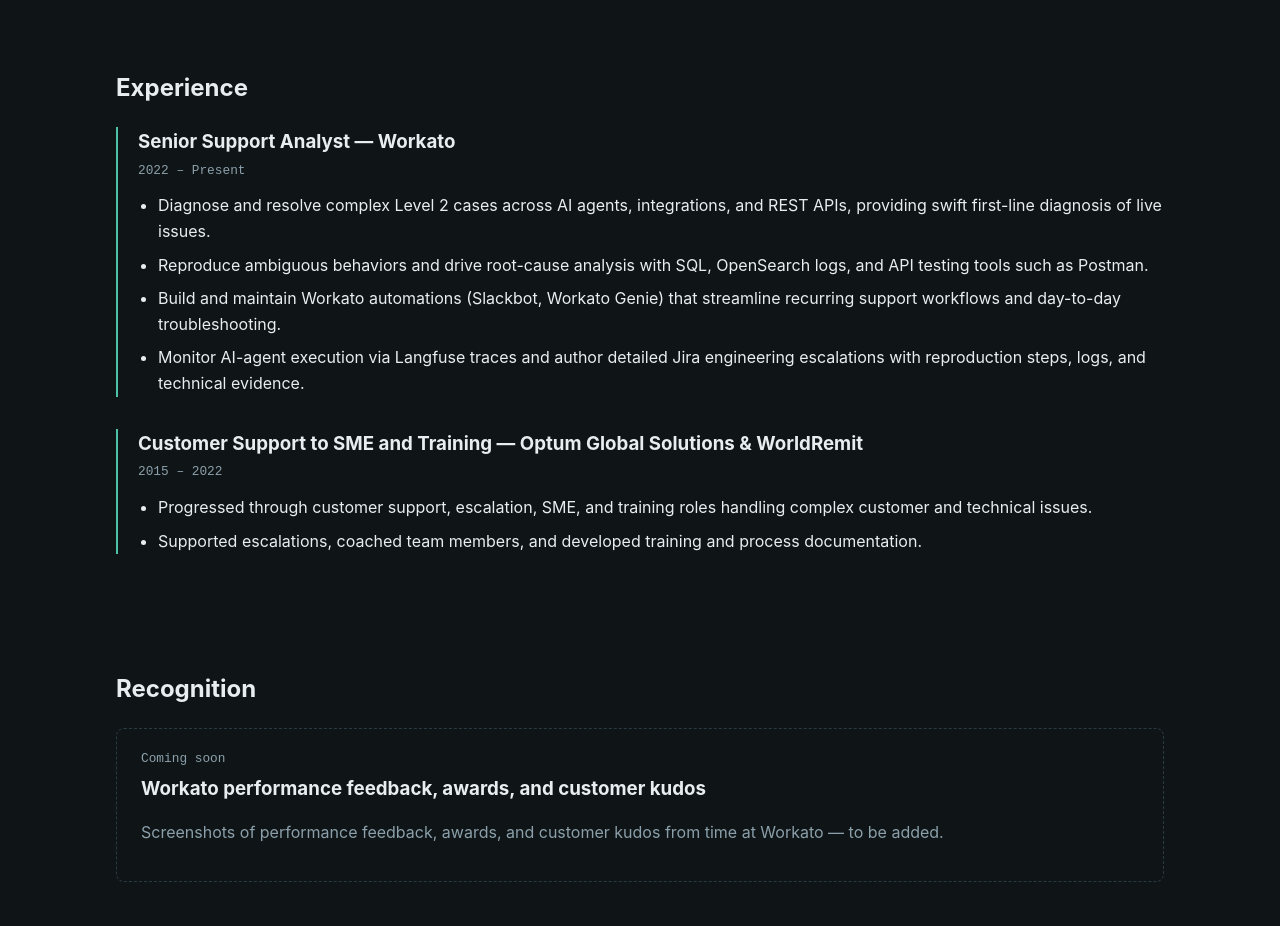
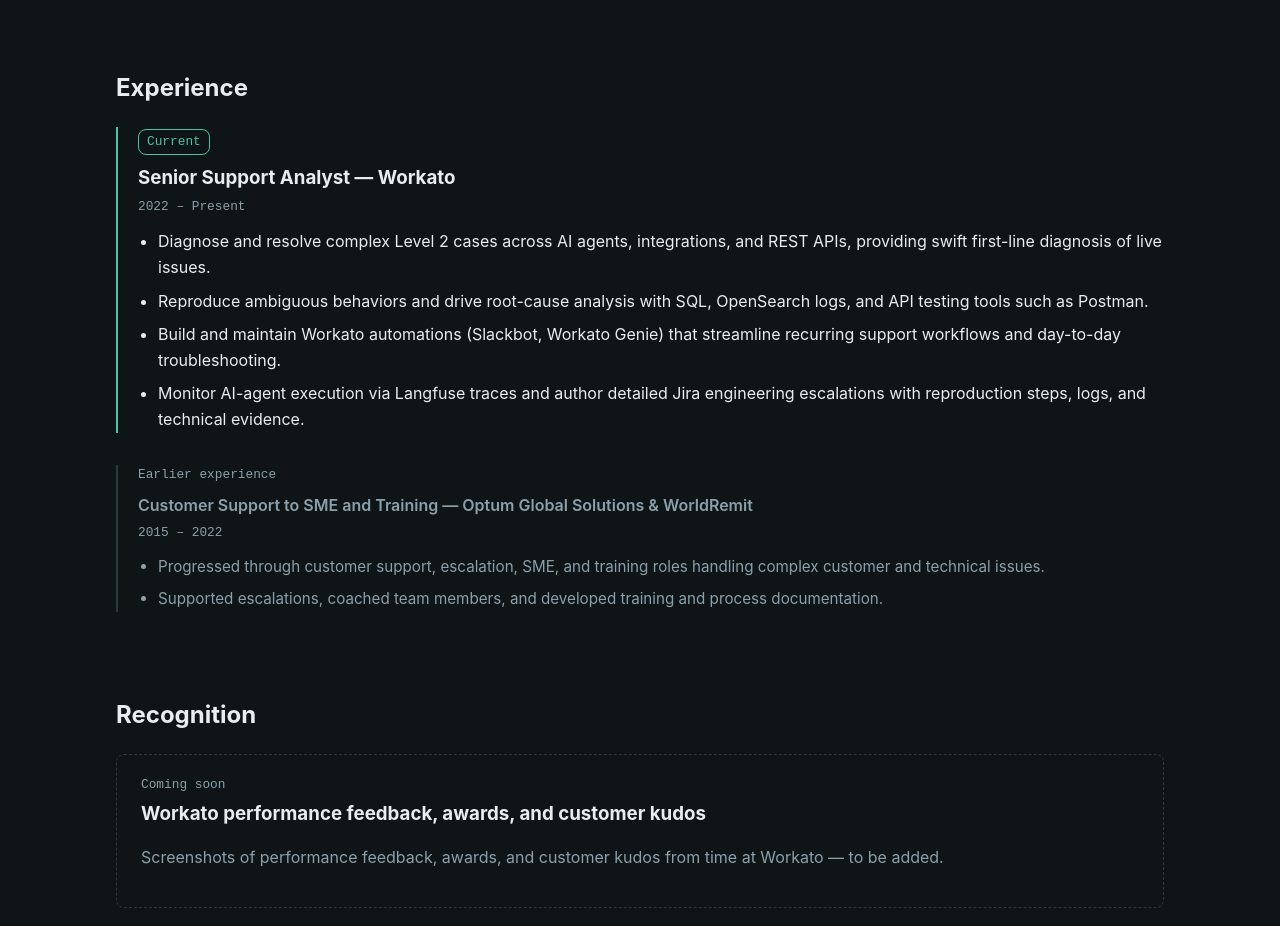
Before and after one commit to LeviTampus/Levi.github.io, an Astro site: page / in a window 1280 px wide. Shown: the part 1280-2206 px from the top of the page. Built offline with nearby package versions, Linux system fonts and the light colour scheme; Astro itself is replaced by a stand-in of ours.

Commit message:
fix: correct experience order, add current/earlier hierarchy

```diff
--- a/src/components/Role.astro
+++ b/src/components/Role.astro
@@ -4,12 +4,18 @@
   title: string;
   dates: string;
   bullets: string[];
+  variant?: 'current' | 'earlier';
 }
 
-const { company, title, dates, bullets } = Astro.props;
+const { company, title, dates, bullets, variant = 'current' } = Astro.props;
 ---
-<article class="role">
+<article class={`role ${variant}`}>
   <header>
+    {variant === 'current' ? (
+      <p class="tag current-label">Current</p>
+    ) : (
+      <p class="tag earlier-label">Earlier experience</p>
+    )}
     <h3>{title} — {company}</h3>
     <p class="tag dates">{dates}</p>
   </header>
@@ -31,6 +37,36 @@
     margin: 0 0 0.25rem;
   }
 
+  .current-label {
+    display: inline-block;
+    margin: 0 0 0.5rem;
+    color: var(--accent);
+    border: 1px solid var(--accent);
+    border-radius: var(--radius);
+    padding: 0.1rem 0.5rem;
+  }
+
+  .role.earlier {
+    border-left-color: var(--border);
+    margin-bottom: 0;
+  }
+
+  .role.earlier h3 {
+    font-size: 1rem;
+    font-weight: 600;
+    color: var(--muted);
+  }
+
+  .role.earlier ul {
+    color: var(--muted);
+    font-size: 0.95rem;
+  }
+
+  .earlier-label {
+    margin: 0 0 0.5rem;
+    color: var(--muted);
+  }
+
   .dates {
     margin: 0 0 0.75rem;
     color: var(--muted);
--- a/src/pages/index.astro
+++ b/src/pages/index.astro
@@ -9,7 +9,7 @@
 
 const ORDER = ['workato', 'earlier'];
 const experience = (await getCollection('experience')).sort(
-  (a, b) => ORDER.indexOf(a.slug) - ORDER.indexOf(b.slug),
+  (a, b) => ORDER.indexOf(a.id) - ORDER.indexOf(b.id),
 );
 const projects = (await getCollection('projects')).sort((a, b) =>
   a.slug.localeCompare(b.slug),
@@ -86,12 +86,13 @@
 
   <section id="experience" aria-label="Professional experience">
     <h2>Experience</h2>
-    {experience.map((entry) => (
+    {experience.map((entry, i) => (
       <Role
         company={entry.data.company}
         title={entry.data.title}
         dates={entry.data.dates}
         bullets={entry.data.bullets}
+        variant={i === 0 ? 'current' : 'earlier'}
       />
     ))}
   </section>
```
